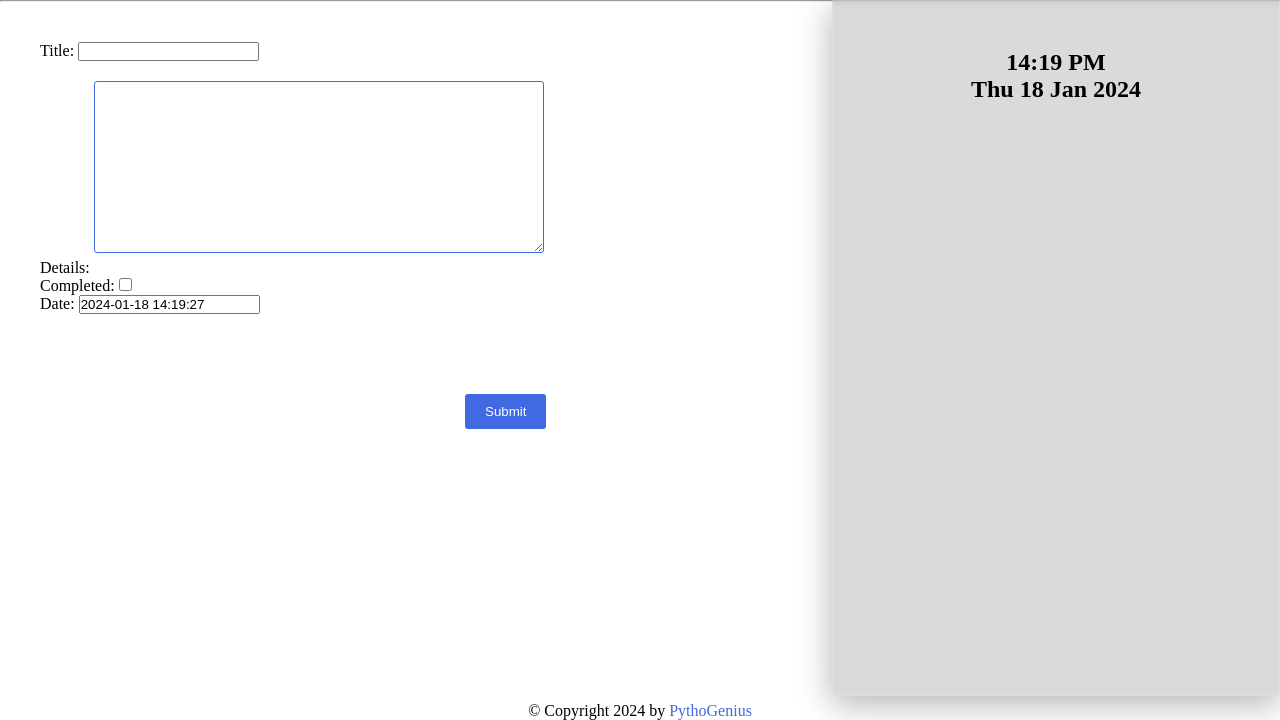
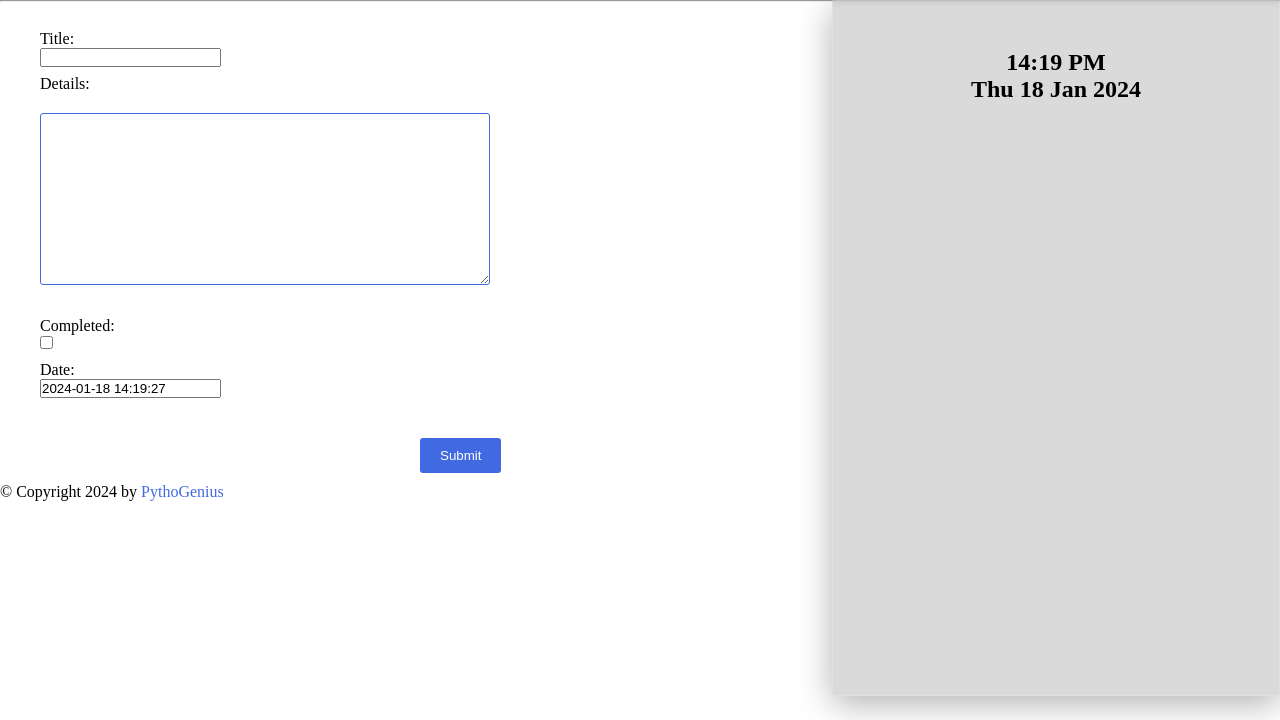
Before and after one commit to Stephen842/Todo_WebApp, a Django app: page /todo/ in a window 1280 px wide. Shown: the part 80-800 px from the top of the page. Run offline with Django 4.2, Linux system fonts and the light colour scheme; data that the repository does not hold is empty.

Commit message:
just finished styling my form using css though not responsive as of now

```diff
--- a/todo/todo_app/todo/static/style.css
+++ b/todo/todo_app/todo/static/style.css
@@ -112,11 +112,6 @@ img{
 }
 
 footer{
-	position: absolute;
-	bottom: 0;
-	left: 50%;
-	transform: translateX(-50%);
-	margin-top: 500px;
 	color: #000;
 }
 
--- a/todo/todo_app/todo/static/style2.css
+++ b/todo/todo_app/todo/static/style2.css
@@ -4,17 +4,13 @@
 	box-sizing: border-box;
 }
 .add-task{
-	margin-top: 40px;
+	margin-top: 20px;
 	margin-left: 40px;
 }
 
-Textinput{
-	margin-top: 20px;
-	margin-bottom: 20px;
-	padding: 10px;
-	border: 1px solid #4169E1;
-	border-radius: 3px;
-	width: 450px;
+label{
+	padding-top: 8px !important;
+	display: block;
 }
 
 Textarea{
@@ -27,14 +23,6 @@ Textarea{
 	font-weight: 500;
 }
 
-CheckboxInput{
-	margin-bottom: 20px;
-}
-
-date{
-	margin-top: 10px;
-}
-
 .btn{
 	background-color: #4169E1;
 	color: #fff;
@@ -42,8 +30,8 @@ date{
 	border: none;
 	border-radius: 3px;
 	cursor: pointer;
-	margin-left: 425px;
-	margin-top: 80px;
+	margin-left: 380px;
+	margin-top: 40px;
 	margin-bottom: 10px;
 }
 
```
Also changed, not shown: todo/todo_app/todo/templates/todo/todo.html (+6 -2 lines).
